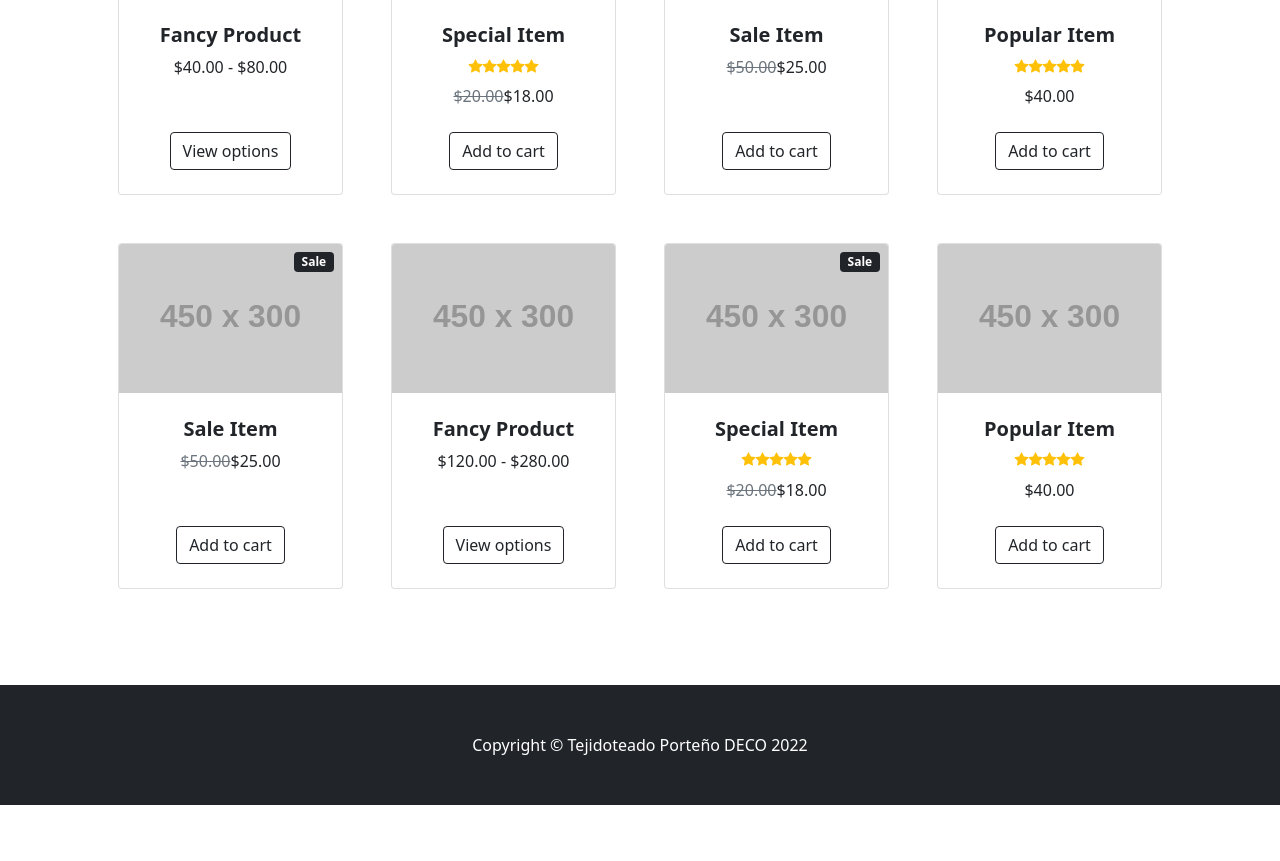
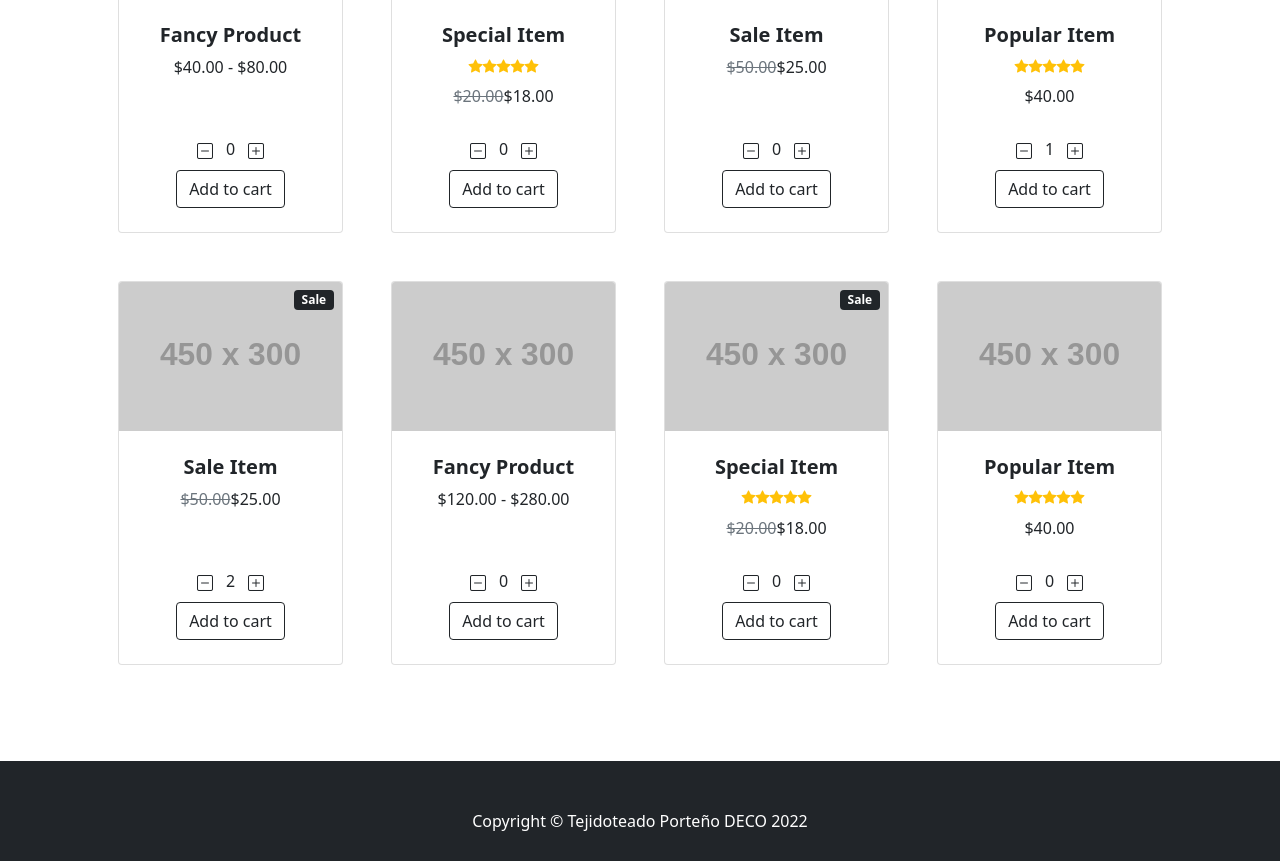
Before and after one commit to Pupino/tejidoteado_portenio_deco, a React (Create React App) app: page / in a window 1280 px wide. Shown: the part 600-1461 px from the top of the page. Before the commit the page ends 1405 px from the top, so only its background shows below. Built offline with nearby package versions, Linux system fonts and the light colour scheme.

Commit message:
adding ItemCount delivery

```diff
--- /dev/null
+++ b/src/components/ItemCount/ItemCount.jsx
@@ -0,0 +1,35 @@
+import React, { useState } from 'react'
+
+export default function ItemCount({ stock, initial }) {
+
+  const [qty, setQty] = useState(initial);
+
+  function addition() {
+    if (qty < stock){
+        setQty(qty + 1);
+    }
+  }
+
+  function subtraction() {
+    if (qty > 0){
+        setQty(qty - 1);
+    }
+  }
+
+  return (
+    <div class="card-footer p-4 pt-0 border-top-0 bg-transparent">
+        <div class="text-center">
+            <button type="button" class="btn btn-default btn-number" data-type="minus" onClick={subtraction}>
+                <i class="bi bi-dash-square"></i>
+            </button>
+            <span>{qty}</span>
+            <button type="button" class="btn btn-default btn-number" data-type="plus" onClick={addition}>
+                <i class="bi bi-plus-square"></i>
+            </button>
+        </div>
+        <div class="text-center">
+            <a class="btn btn-outline-dark mt-auto" href="#">Add to cart</a>
+        </div>
+    </div>
+  )
+}
--- a/src/components/ItemListContainer/ItemListContainer.jsx
+++ b/src/components/ItemListContainer/ItemListContainer.jsx
@@ -1,4 +1,5 @@
 import React from 'react'
+import ItemCount from '../ItemCount/ItemCount'
 
 const divBadgeStyles = {
     top: '0.5rem',
@@ -24,9 +25,7 @@ export default function ItemListContainer(props) {
                             </div>
                         </div>
                         {/* <!-- Product actions--> */}
-                        <div class="card-footer p-4 pt-0 border-top-0 bg-transparent">
-                            <div class="text-center"><a class="btn btn-outline-dark mt-auto" href="#">View options</a></div>
-                        </div>
+                        <ItemCount stock={5} initial={0}/>
                     </div>
                 </div>
                 <div class="col mb-5">
@@ -54,9 +53,7 @@ export default function ItemListContainer(props) {
                             </div>
                         </div>
                         {/* <!-- Product actions--> */}
-                        <div class="card-footer p-4 pt-0 border-top-0 bg-transparent">
-                            <div class="text-center"><a class="btn btn-outline-dark mt-auto" href="#">Add to cart</a></div>
-                        </div>
+                        <ItemCount stock={5} initial={0}/>
                     </div>
                 </div>
                 <div class="col mb-5">
@@ -76,9 +73,7 @@ export default function ItemListContainer(props) {
                             </div>
                         </div>
                         {/* <!-- Product actions--> */}
-                        <div class="card-footer p-4 pt-0 border-top-0 bg-transparent">
-                            <div class="text-center"><a class="btn btn-outline-dark mt-auto" href="#">Add to cart</a></div>
-                        </div>
+                        <ItemCount stock={5} initial={0}/>
                     </div>
                 </div>
                 <div class="col mb-5">
@@ -103,9 +98,7 @@ export default function ItemListContainer(props) {
                             </div>
                         </div>
                         {/* <!-- Product actions--> */}
-                        <div class="card-footer p-4 pt-0 border-top-0 bg-transparent">
-                            <div class="text-center"><a class="btn btn-outline-dark mt-auto" href="#">Add to cart</a></div>
-                        </div>
+                        <ItemCount stock={2} initial={1}/>
                     </div>
                 </div>
                 <div class="col mb-5">
@@ -125,9 +118,7 @@ export default function ItemListContainer(props) {
                             </div>
                         </div>
                         {/* <!-- Product actions--> */}
-                        <div class="card-footer p-4 pt-0 border-top-0 bg-transparent">
-                            <div class="text-center"><a class="btn btn-outline-dark mt-auto" href="#">Add to cart</a></div>
-                        </div>
+                        <ItemCount stock={3} initial={2}/>
                     </div>
                 </div>
                 <div class="col mb-5">
@@ -144,9 +135,7 @@ export default function ItemListContainer(props) {
                             </div>
                         </div>
                         {/* <!-- Product actions--> */}
-                        <div class="card-footer p-4 pt-0 border-top-0 bg-transparent">
-                            <div class="text-center"><a class="btn btn-outline-dark mt-auto" href="#">View options</a></div>
-                        </div>
+                        <ItemCount stock={5} initial={0}/>
                     </div>
                 </div>
                 <div class="col mb-5">
@@ -174,9 +163,7 @@ export default function ItemListContainer(props) {
                             </div>
                         </div>
                         {/* <!-- Product actions--> */}
-                        <div class="card-footer p-4 pt-0 border-top-0 bg-transparent">
-                            <div class="text-center"><a class="btn btn-outline-dark mt-auto" href="#">Add to cart</a></div>
-                        </div>
+                        <ItemCount stock={5} initial={0}/>
                     </div>
                 </div>
                 <div class="col mb-5">
@@ -201,9 +188,7 @@ export default function ItemListContainer(props) {
                             </div>
                         </div>
                         {/* <!-- Product actions--> */}
-                        <div class="card-footer p-4 pt-0 border-top-0 bg-transparent">
-                            <div class="text-center"><a class="btn btn-outline-dark mt-auto" href="#">Add to cart</a></div>
-                        </div>
+                        <ItemCount stock={5} initial={0}/>
                     </div>
                 </div>
             </div>
```
